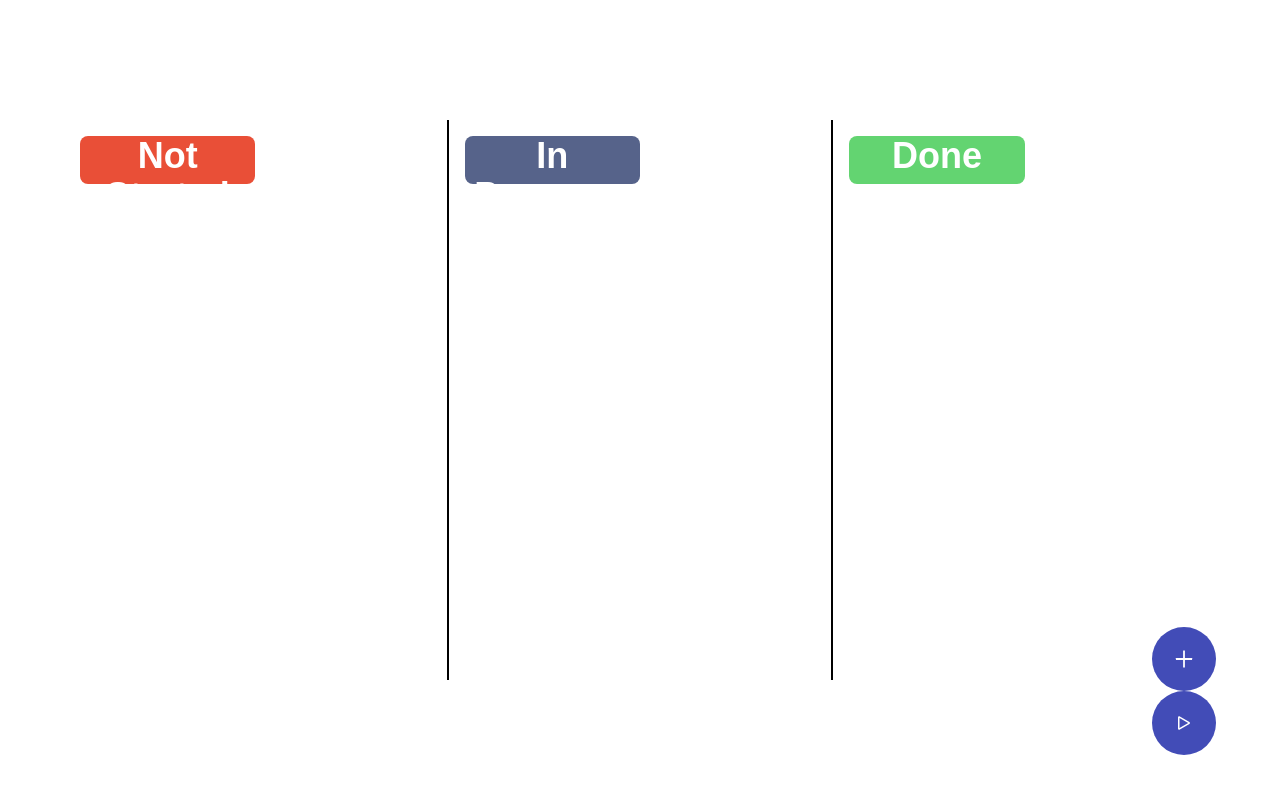
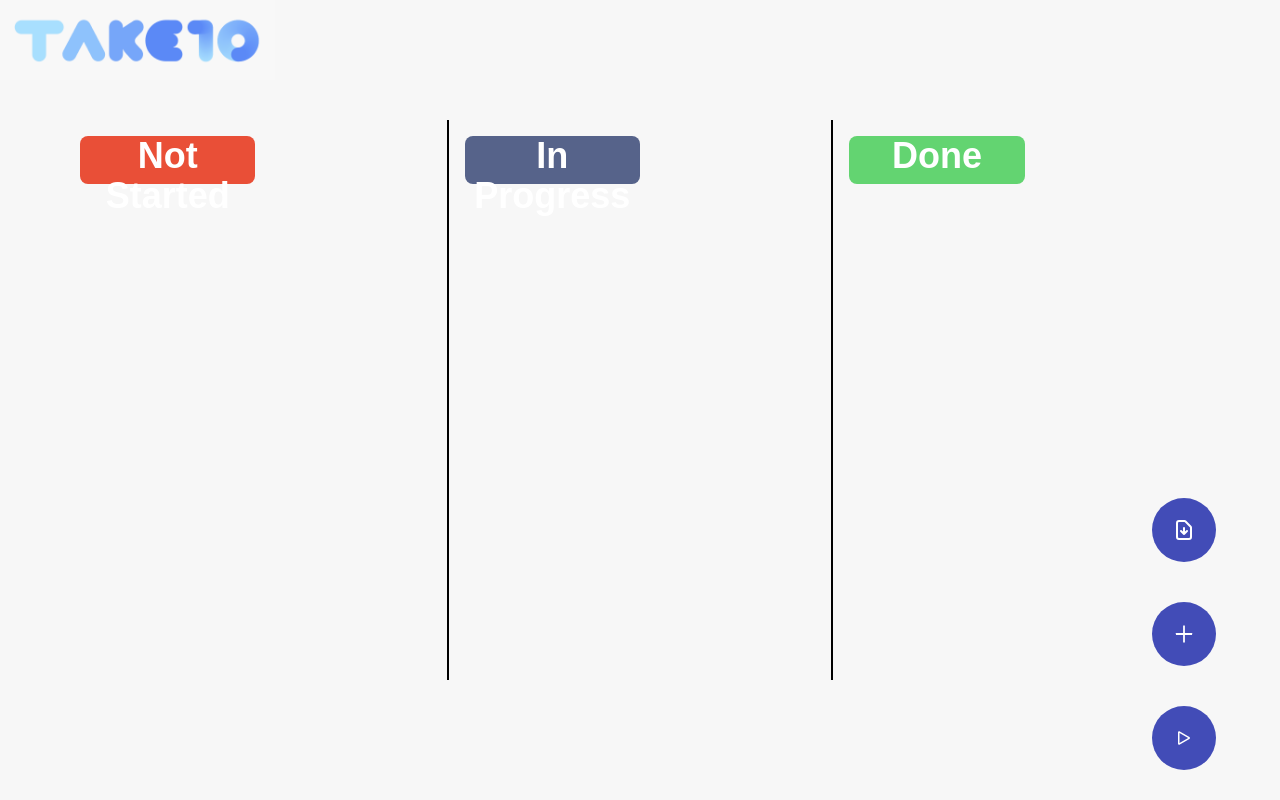
Before and after one commit to mithunb9/TakeTen, a Next.js app in the folder client/: page / in a window 1280 px wide. Built offline with nearby package versions, Linux system fonts and the light colour scheme.

Commit message:
add logo

```diff
--- a/client/components/ColumnComponents.tsx
+++ b/client/components/ColumnComponents.tsx
@@ -14,6 +14,7 @@ interface ColumnProps {
   onDrop: (e: React.DragEvent<HTMLDivElement>, newColumn: string) => void;
   allowDrop: (e: React.DragEvent<HTMLDivElement>) => void;
   onDragStart: (e: React.DragEvent<HTMLDivElement>, task: Task) => void;
+    color: string;
 }
 const ColumnComponent: React.FC<ColumnProps> = ({
   tasks,
--- a/client/components/NavBar.tsx
+++ b/client/components/NavBar.tsx
@@ -2,18 +2,9 @@ import React, { useState } from "react";
 import Modal from "./Modal";
 
 const Navbar = () => {
-
-
   return (
     <div>
-      <div className="flex flex-row justify-between bg-white-500 items-center h-[10vh]">
-        <div>
-          <h1 className="text-xl"></h1>
-        </div>
-
-        <div className="flex flex-row justify-between items-center h-[12vh]">
-        </div>
-      </div>
+      <div className=" bg-[url('../components/images/take10logo.png')] bg-contain bg-no-repeat text-black h-[10vh]"/>
     </div>
   );
 };
--- a/client/pages/index.tsx
+++ b/client/pages/index.tsx
@@ -7,7 +7,7 @@ import image from "../components/images/blurry-gradient-haikei.svg";
 export default function Home() {
   return (
     <>
-      <div className=" bg-white url('../components/images/layered-waves-haikei.svg')] bg-cover `  bg- h-[100vh] w-[100vw]">
+      <div className="url('../components/images/layered-waves-haikei.svg')] bg-[#f7f7f7] bg-cover `  bg- h-[100vh] w-[100vw]">
         <Navbar />
         <KanbanBoard />
       </div>
--- a/client/pages/screens/kanbanBoard.tsx
+++ b/client/pages/screens/kanbanBoard.tsx
@@ -5,6 +5,7 @@ import axios from "axios";
 import { GrCheckmark, GrClose } from "react-icons/gr";
 import { AiOutlinePlus } from "react-icons/ai";
 import { BsPlay } from "react-icons/bs";
+import {HiOutlineDocumentDownload} from "react-icons/hi";
 
 interface Task {
   id: number; // Unique identifier for each task
@@ -26,6 +27,7 @@ const KanbanBoard: React.FC = () => {
   const [shown, setShown] = useState(false);
 
   const [modalSessionOpen, setModalSessionOpen] = useState(false);
+  const [fileUploadModalOpen, setFileUploadModalOpen] = useState(false);
 
   const addTask = () => {
     setModalOpen(true);
@@ -157,15 +159,22 @@ const KanbanBoard: React.FC = () => {
           />
         </div>
         <div className="w-[90vw] flex justify-end gap-[15%] items-center h-[10vh]">
-          <div className="flex flex-col gap-[5%] mb-[5%]">
+          <div className="flex flex-col  mb-[15%]">
             <button
-              className="rounded-full h-16 flex items-center justify-center w-16 gap-[2%] bg-[#424cb7] text-white hover:delay-150 text-black text-4xl px-5 hover:bg-white hover:text-black"
+            className="rounded-full my-5 h-16 flex items-center justify-center w-16 gap-[2%] bg-[#424cb7] text-white hover:delay-150 text-black text-4xl px-5 hover:bg-white hover:text-black"
+            onClick={() => setFileUploadModalOpen(true)}
+            >
+            <HiOutlineDocumentDownload/>
+
+            </button>
+            <button
+              className="rounded-full my-5 h-16 flex items-center justify-center w-16 gap-[2%] bg-[#424cb7] text-white hover:delay-150 text-black text-4xl px-5 hover:bg-white hover:text-black"
               onClick={addTask}
             >
               <AiOutlinePlus />
             </button>
             <button
-              className="rounded-full h-16 flex items-center justify-center w-16 gap-[2%] bg-[#424cb7] text-white hover:delay-150 text-black text-4xl px-5 hover:bg-white hover:text-black"
+              className="rounded-full h-16 my-5 flex items-center justify-center w-16 gap-[2%] bg-[#424cb7] text-white hover:delay-150 text-black text-4xl px-5 hover:bg-white hover:text-black"
               onClick={() => setModalOpen(true)}
             >
               <BsPlay />
@@ -253,6 +262,15 @@ const KanbanBoard: React.FC = () => {
           </div>
         </div>
       </Modal>
+      <Modal
+        isOpen={modalSessionOpen}
+          onClose={() => {
+            setFileUploadModalOpen(false);
+          }}
+        >
+
+      </Modal>
+
     </>
   );
 };
```
Also changed, not shown: client/components/images/take10logo.png (added), 1 other file (tests, documents, lock files or other folders).
